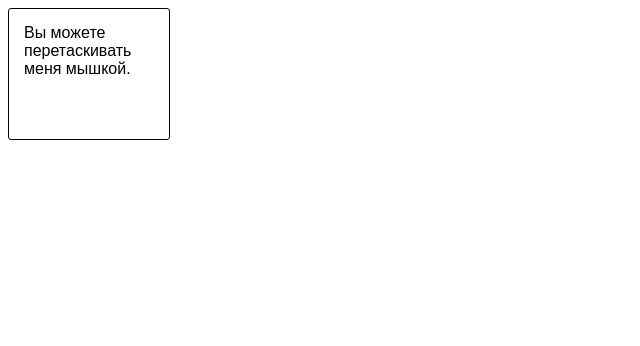
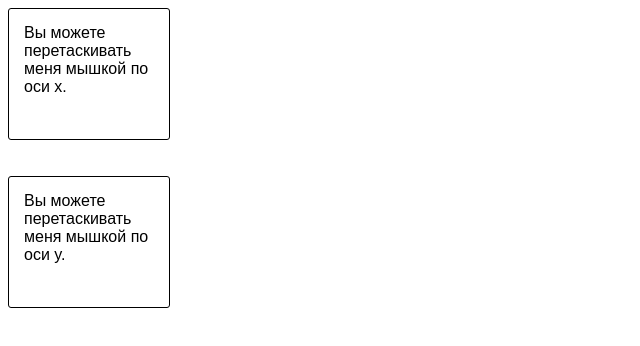
Before and after one commit to Gubanov07/gnus, a plain HTML site: page jQuery/yoy.html in a window 1280 px wide. Shown: the whole page, without its empty margins (0-640 px from the left). Drawn offline with Linux system fonts and the light colour scheme.

Commit message:
Перетаскивание по осям

```diff
--- a/jQuery/scripts.js
+++ b/jQuery/scripts.js
@@ -1,3 +1,4 @@
 $(document).ready(function() {
-   $("div").draggable();
+   $("#drag1").draggable({axis:"x"});
+   $("#drag2").draggable({axis:"y"});
 });
--- a/jQuery/yoy.html
+++ b/jQuery/yoy.html
@@ -14,6 +14,8 @@
 	<script src="scripts.js"></script>
 </head>
 <body>
-<div class="ui-widget ui-corner-all">Вы можете перетаскивать меня мышкой. </div>
+<div id="drag1" class="ui-widget ui-corner-all">Вы можете перетаскивать меня мышкой по оси x. </div>
+<br /><br />
+<div id="drag2" class="ui-widget ui-corner-all">Вы можете перетаскивать меня мышкой по оси y. </div>
 </body>
 </html>
```
